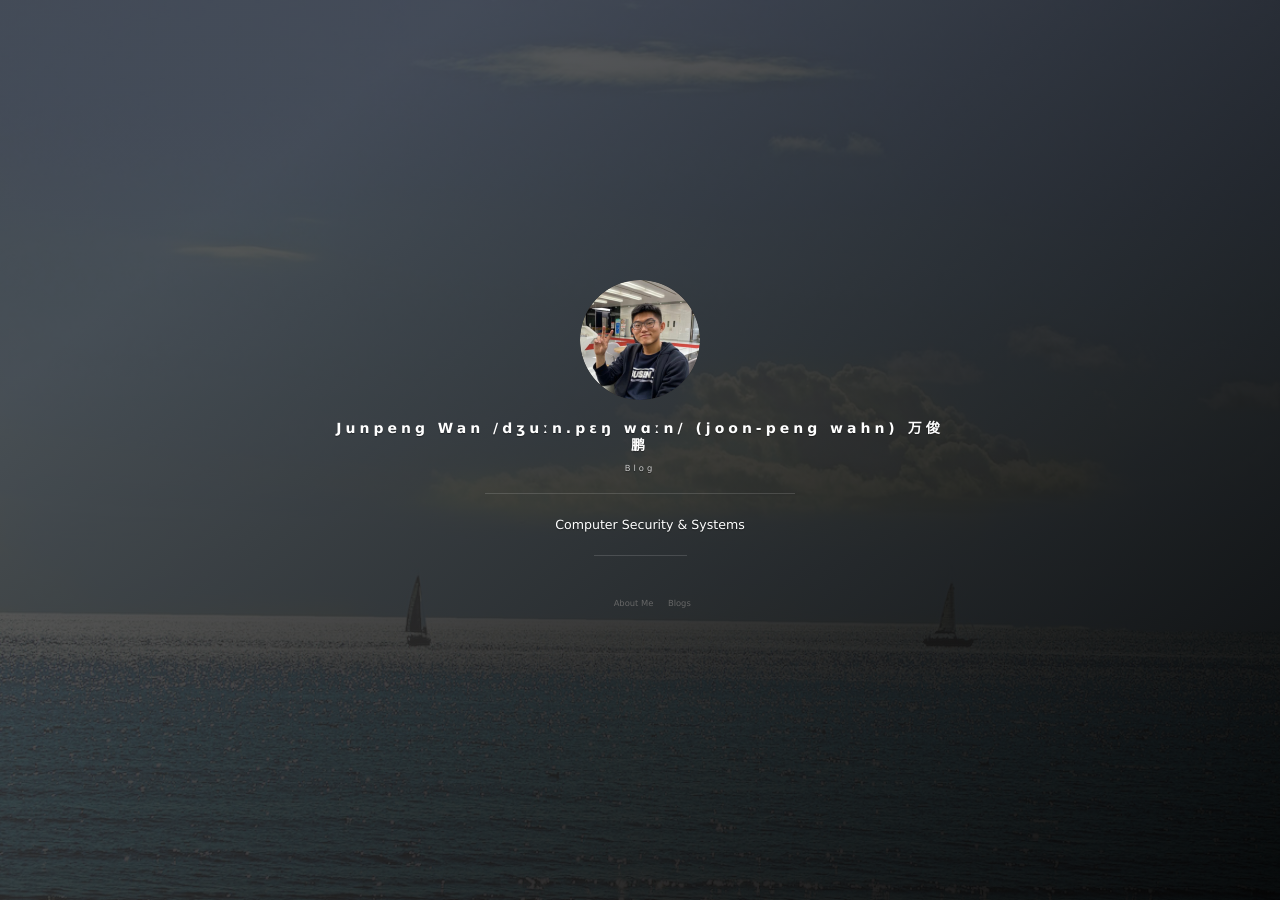
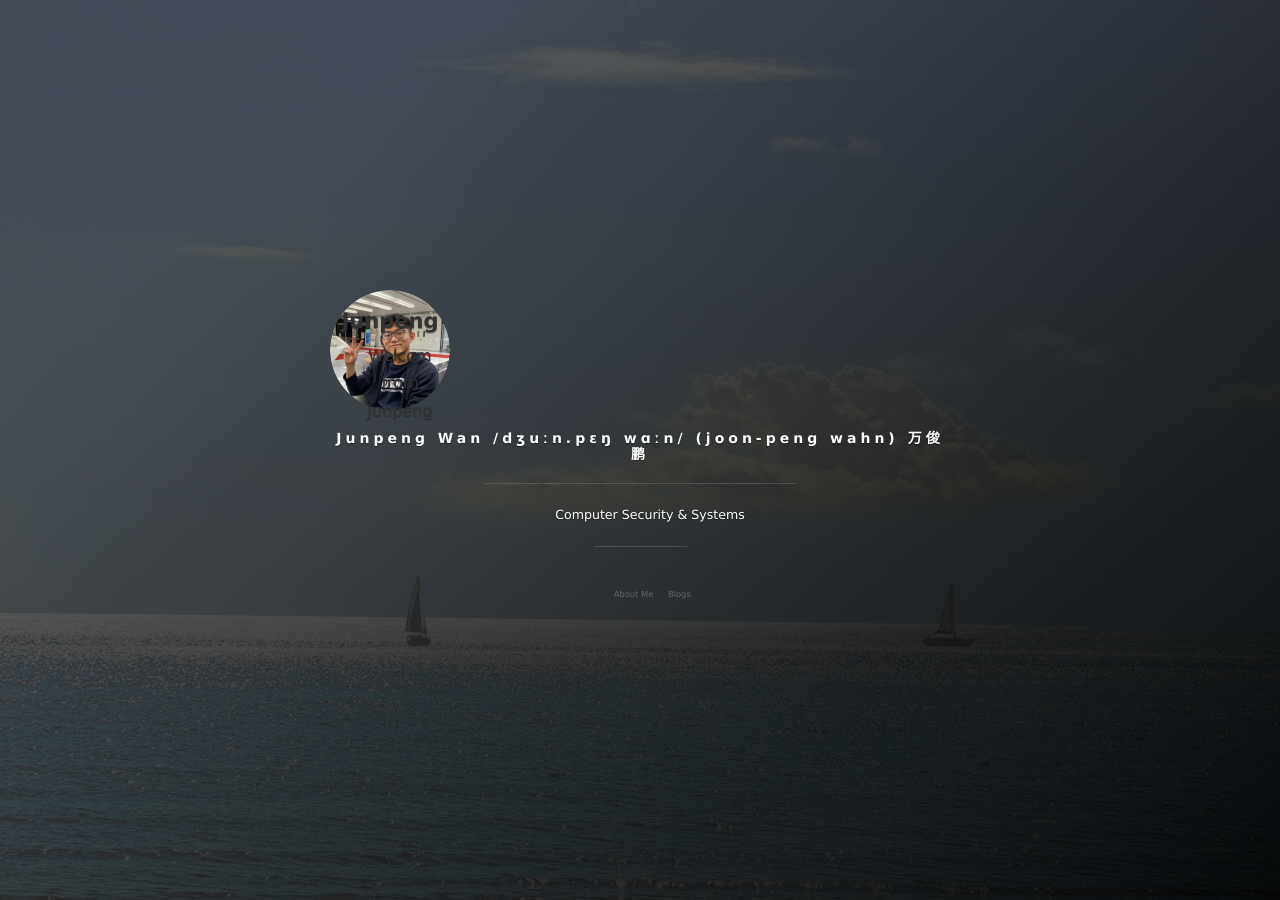
Before and after one commit to stefan1wan/stefan1wan.github.io, a Jekyll site: the page built from index.html, in a window 1280 px wide. Built offline with Jekyll 4.4.1, drawn with Linux system fonts in a browser that asks for light colours; nearby versions of some CDN libraries; library files that are not in the unit come from our copies; the list of posts is cut into pages by our own code; comment, search, counter and statistics services are not loaded.

Commit message:
fix blog button

```diff
--- a/_config.yml
+++ b/_config.yml
@@ -1,10 +1,9 @@
 # Basic
 title: Junpeng Wan /dʒuːn.pɛŋ wɑːn/ (joon-peng wahn) 万俊鹏
-subtitle: Blog
+# subtitle: Blog
 description: Computer Security & Systems
-# 头像里面的标题
+
 avatarTitle: Junpeng
-# 头像里面的描述
 avatarDesc: Welcom from Junpeng
 url: "stefan1wan.github.io/about"
 
--- a/_includes/side-panel.html
+++ b/_includes/side-panel.html
@@ -4,7 +4,8 @@
     <div class="panel-main__inner panel-inverted">
     <div class="panel-main__content">
         <!-- avatar -start -->
-        <div class="ih-item circle effect right_to_left">
+        <!-- <div class="ih-item circle effect right_to_left">             -->
+          <div class="ih-item circle">
             <a href="/about" title="Go to {{ site.title }} 's main page'" class="blog-button">
                 <div class="img"><img src="/images/avatar.jpg" alt="img"></div>
                 <div class="info">
@@ -24,7 +25,7 @@
             </a>
         </div>
         <!-- avatar-end -->
-        <h1 class="panel-cover__title panel-title"><a href="/#blog" title="link to homepage for {{ site.title }}" class="blog-button">{{ site.title }}</a></h1>
+        <h1 class="panel-cover__title panel-title"><a href="/about" title="link to homepage for {{ site.title }}" class="blog-button">{{ site.title }}</a></h1>
         {% if site.subtitle %}
         <span class="panel-cover__subtitle panel-subtitle">{{site.subtitle}}</span>
         {% endif %}
```
